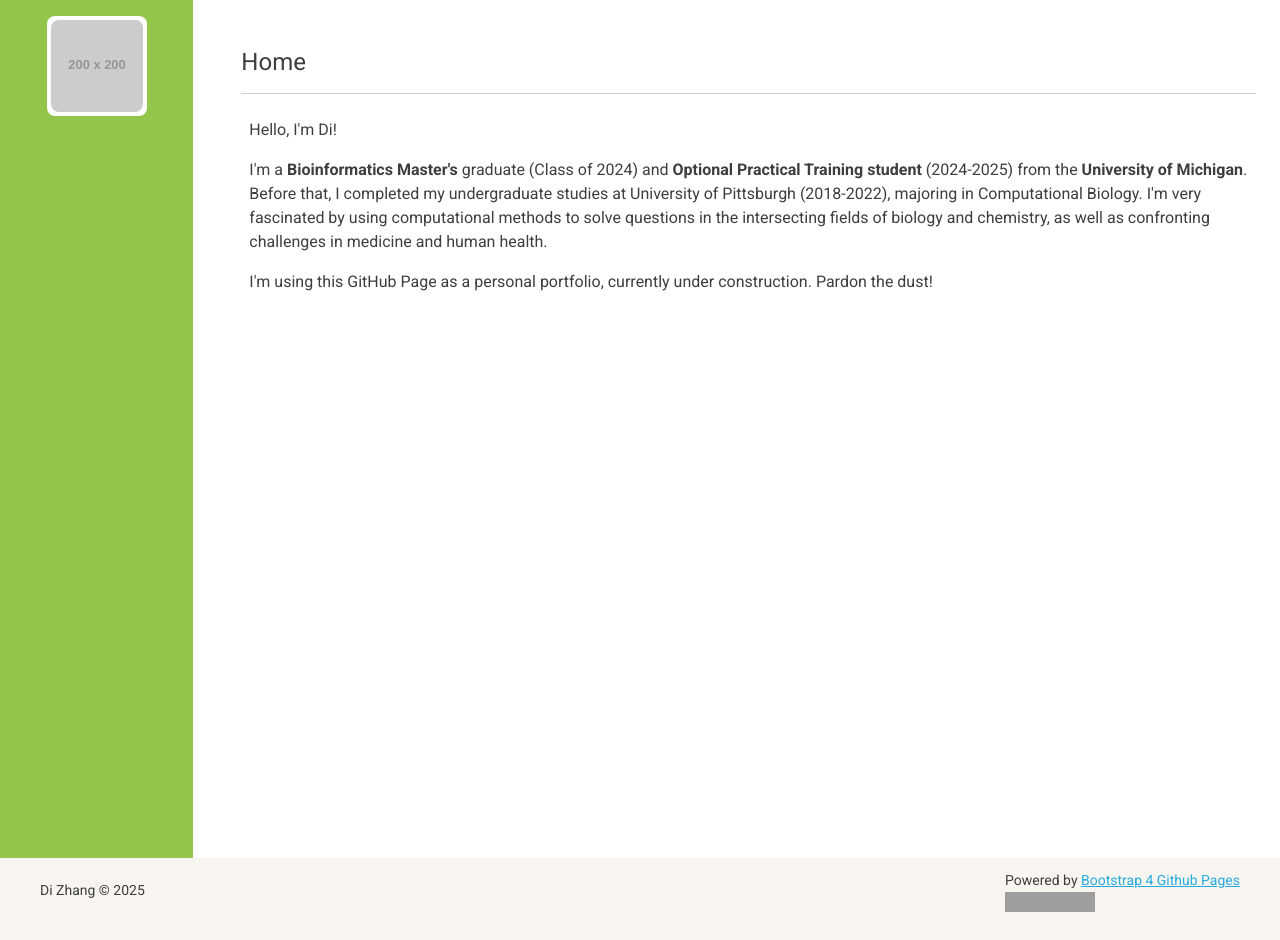
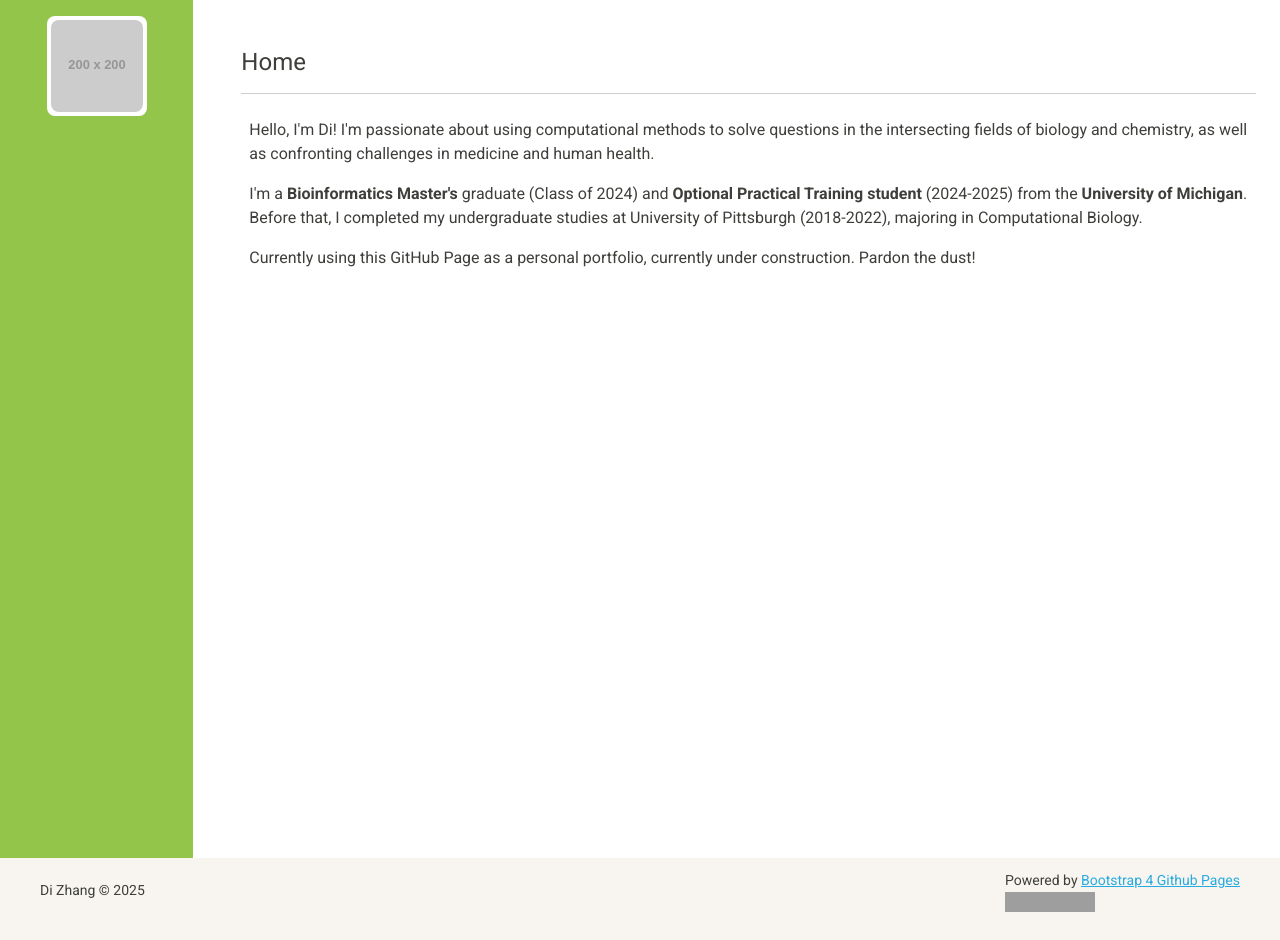
Before and after one commit to zhangdi33/zhangdi33.github.io, a Jekyll site: the page built from index.html, in a window 1280 px wide. Built offline with Jekyll 4.4.1, drawn with Linux system fonts in a browser that asks for light colours; grey boxes are pictures that could not be loaded.

Commit message:
Update index.html

```diff
--- a/index.html
+++ b/index.html
@@ -12,9 +12,9 @@ title: Home
   <body>
     <hr>
     <div class="card border-0 p-2" style="min-height:calc(100vh - 200px);">
-      <p>Hello, I'm Di!</p>
-      <p>I'm a <b>Bioinformatics Master's</b> graduate (Class of 2024) and <b>Optional Practical Training student</b> (2024-2025) from the <b>University of Michigan</b>. Before that, I completed my undergraduate studies at University of Pittsburgh (2018-2022), majoring in Computational Biology. I'm very fascinated by using computational methods to solve questions in the intersecting fields of biology and chemistry, as well as confronting challenges in medicine and human health.</p>
-      <p>I'm using this GitHub Page as a personal portfolio, currently under construction. Pardon the dust! <i class="fa-solid fa-hammer-brush fa-sm fa-fw"></i></p>
+      <p>Hello, I'm Di! I'm passionate about using computational methods to solve questions in the intersecting fields of biology and chemistry, as well as confronting challenges in medicine and human health.</p>
+      <p>I'm a <b>Bioinformatics Master's</b> graduate (Class of 2024) and <b>Optional Practical Training student</b> (2024-2025) from the <b>University of Michigan</b>. Before that, I completed my undergraduate studies at University of Pittsburgh (2018-2022), majoring in Computational Biology.</p>
+      <p>Currently using this GitHub Page as a personal portfolio, currently under construction. Pardon the dust! <i class="fa-solid fa-hammer-brush fa-sm fa-fw"></i></p>
     </div>
 
   </body>
```
